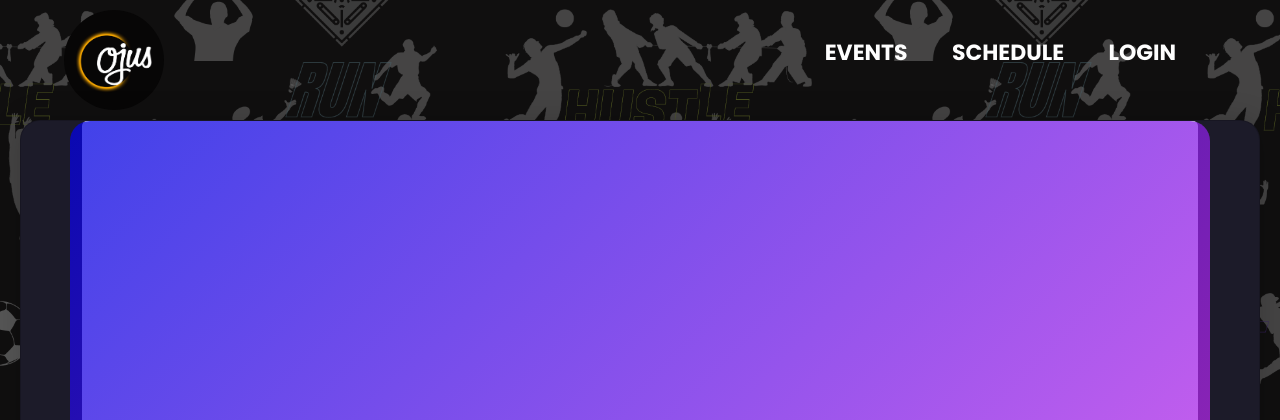
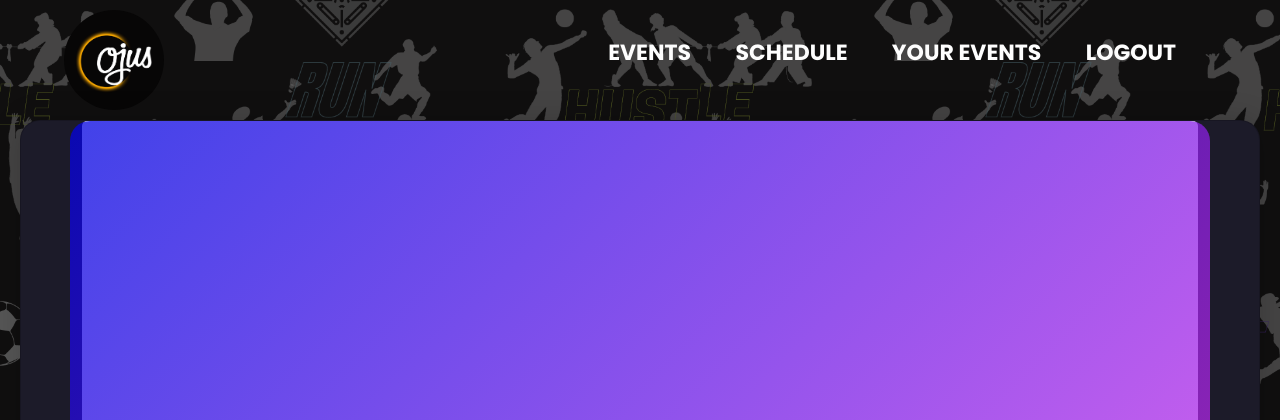
Before and after one commit to Technical-Team-APSIT/EMS-OJUS, a Django app: page /my-events in a window 1280 px wide. Shown: the top 420 px of the page. Run offline with Django 5.2, Linux system fonts and the light colour scheme; a user stored in the database is signed in; tables that the repository leaves empty hold one stand-in row (values such as "Sample post"); grey boxes marked "Sample" are stand-in pictures.

Commit message:
optimization in nav bar

```diff
--- a/templates/core/my-events.html
+++ b/templates/core/my-events.html
@@ -12,7 +12,16 @@
             <ul>
              <li><a href="#section-3">EVENTS</a></li>
              <li><a href="{% url 'schedule' %}">SCHEDULE</a></li>
+             {% if request.user.is_authenticated %}
+
+             <li><a href="{% url 'my-events' %}">YOUR EVENTS</a></li>
+             <li><a href="{% url 'logout' %}"> LOGOUT </a></li>
+
+             {% else %}
+
              <li><a href="{% url 'login' %}">LOGIN</a></li>
+
+             {% endif %}
             </ul>
          </nav>
 
```
